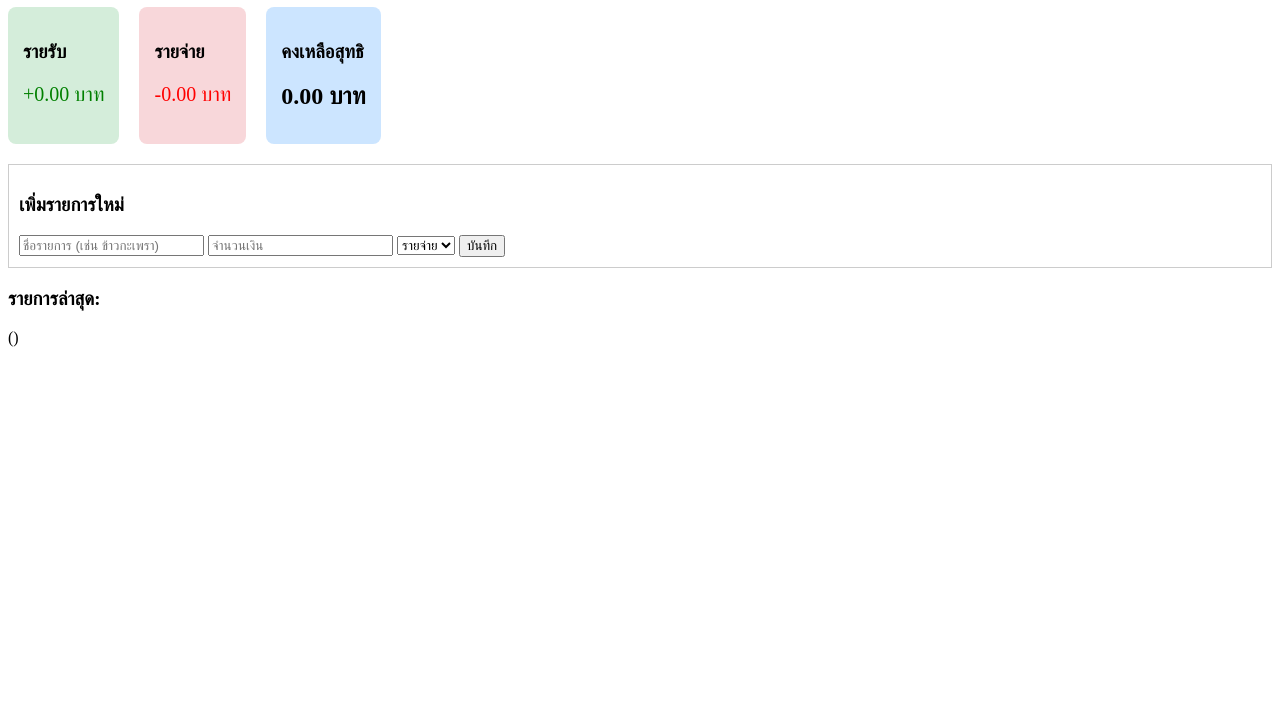
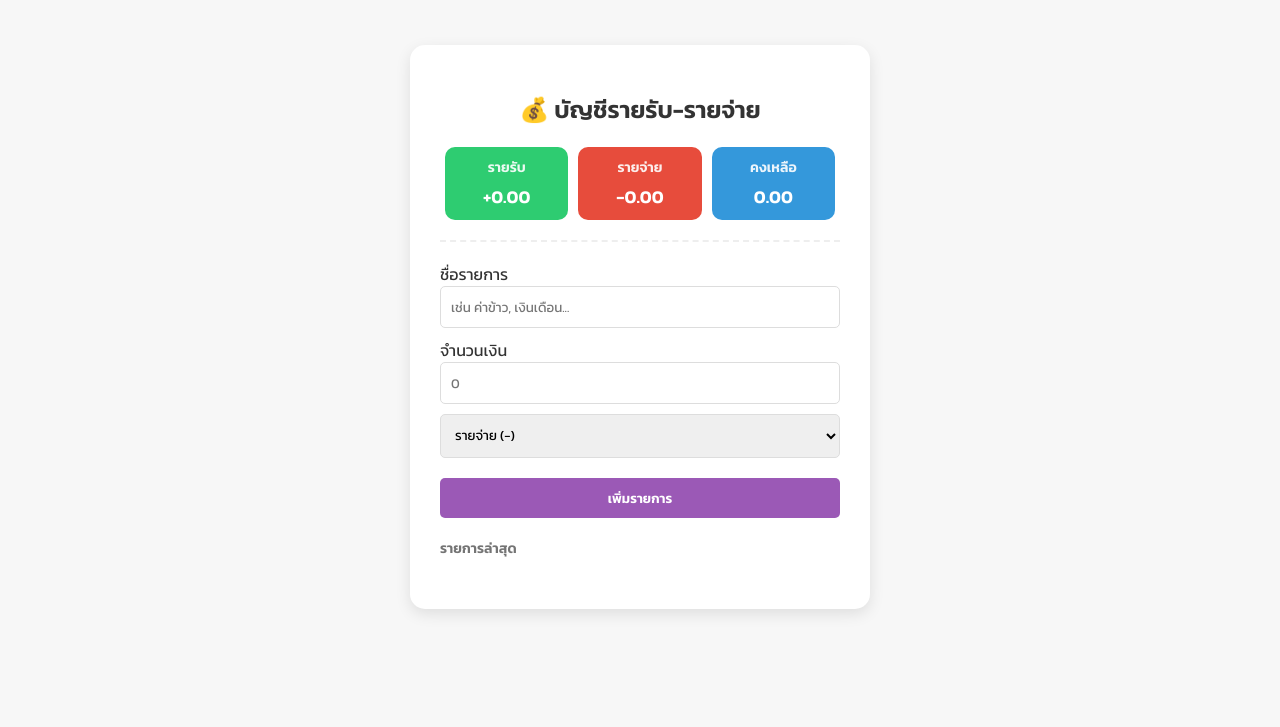
Before and after one commit to phodsathorn/expense-tracker, a website: page public/index.html in a window 1280 px wide. Shown: the part 73-800 px from the top of the page. Drawn offline with Linux system fonts and the light colour scheme; no server answers.

Commit message:
UI Makeover

```diff
--- a/public/index.html
+++ b/public/index.html
@@ -1,47 +1,158 @@
 <!DOCTYPE html>
-<html lang="en">
+<html lang="th">
 <head>
     <meta charset="UTF-8">
     <meta name="viewport" content="width=device-width, initial-scale=1.0">
     <title>Expense Tracker</title>
+    <link href="https://fonts.googleapis.com/css2?family=Kanit:wght@300;400;600&display=swap" rel="stylesheet">
+
+    <style>
+        /* --- CSS แต่งสวย --- */
+        body {
+            font-family: 'Kanit', sans-serif;
+            background-color: #f7f7f7; /* พื้นหลังสีเทาอ่อน */
+            display: flex;
+            justify-content: center;
+            align-items: center;
+            min-height: 100vh;
+            margin: 0;
+            color: #333;
+        }
+
+        .container {
+            background-color: #fff;
+            width: 100%;
+            max-width: 400px; /* จำกัดความกว้างให้เหมือนมือถือ */
+            padding: 30px;
+            border-radius: 15px; /* มุมโค้ง */
+            box-shadow: 0 5px 15px rgba(0,0,0,0.1); /* เงาฟุ้งๆ */
+        }
+
+        h1 {
+            text-align: center;
+            margin-bottom: 20px;
+            font-size: 24px;
+        }
+
+        /* กล่องยอดเงิน */
+        .balance-container {
+            display: flex;
+            justify-content: space-between;
+            margin-bottom: 20px;
+            text-align: center;
+        }
+
+        .box {
+            flex: 1;
+            padding: 10px;
+            margin: 0 5px;
+            border-radius: 10px;
+            color: #fff;
+        }
+
+        .box-income { background-color: #2ecc71; } /* เขียว */
+        .box-expense { background-color: #e74c3c; } /* แดง */
+        .box-total { background-color: #3498db; }  /* ฟ้า */
+
+        h3 { margin: 0; font-size: 14px; opacity: 0.9; }
+        p { margin: 5px 0 0; font-size: 18px; font-weight: bold; }
+
+        /* ฟอร์มกรอกข้อมูล */
+        .form-control {
+            margin-bottom: 10px;
+        }
+
+        input, select, button {
+            width: 100%;
+            padding: 10px;
+            border: 1px solid #ddd;
+            border-radius: 5px;
+            font-family: 'Kanit', sans-serif;
+            box-sizing: border-box; /* ให้ padding ไม่ดันกล่องขยาย */
+        }
+
+        button {
+            background-color: #9b59b6; /* สีม่วง */
+            color: white;
+            border: none;
+            cursor: pointer;
+            font-weight: bold;
+            margin-top: 10px;
+            transition: 0.3s;
+        }
+
+        button:hover { background-color: #8e44ad; }
+
+        /* รายการ */
+        ul {
+            list-style-type: none;
+            padding: 0;
+            margin-top: 20px;
+        }
+
+        li {
+            background-color: #fff;
+            border-bottom: 1px solid #eee;
+            padding: 10px;
+            display: flex;
+            justify-content: space-between;
+            align-items: center;
+        }
+
+        li:last-child { border-bottom: none; }
+
+        .money-plus { color: #2ecc71; font-weight: bold; }
+        .money-minus { color: #e74c3c; font-weight: bold; }
+    </style>
 </head>
 <body>
-    <h1>โปรแกรมบันทึกรายรับ-รายจ่าย</h1>
-    <div style="display: flex; gap: 20px; margin-bottom: 20px;">
-        <div style="background-color: #d4edda; padding: 15px; border-radius: 8px;">
+
+    <div class="container">
+        <h1>💰 บัญชีรายรับ-รายจ่าย</h1>
+
+        <div class="balance-container">
+            <div class="box box-income">
                 <h3>รายรับ</h3>
-            <p id="money-plus" style="color: green; font-size: 20px;">+0.00 บาท</p>
+                <p id="money-plus">+0.00</p>
             </div>
-        <div style="background-color: #f8d7da; padding: 15px; border-radius: 8px;">
+            <div class="box box-expense">
                 <h3>รายจ่าย</h3>
-            <p id="money-minus" style="color: red; font-size: 20px;">-0.00 บาท</p>
+                <p id="money-minus">-0.00</p>
             </div>
-        <div style="background-color: #cce5ff; padding: 15px; border-radius: 8px;">
-            <h3>คงเหลือสุทธิ</h3>
-            <h2 id="balance">0.00 บาท</h2>
+            <div class="box box-total">
+                <h3>คงเหลือ</h3>
+                <p id="balance">0.00</p>
             </div>
         </div>
 
-    <div style="margin-bottom: 20px; padding: 10px; border: 1px solid #ccc;">
-        <h3>เพิ่มรายการใหม่</h3>
-        <input type="text" id="text" placeholder="ชื่อรายการ (เช่น ข้าวกะเพรา)">
-        <input type="number" id="amount" placeholder="จำนวนเงิน">
+        <div style="border-top: 2px dashed #eee; margin: 20px 0;"></div>
 
+        <div class="form-control">
+            <label>ชื่อรายการ</label>
+            <input type="text" id="text" placeholder="เช่น ค่าข้าว, เงินเดือน...">
+        </div>
+
+        <div class="form-control">
+            <label>จำนวนเงิน</label>
+            <input type="number" id="amount" placeholder="0">
+        </div>
+
+        <div class="form-control">
             <select id="type">
-            <option value="expense">รายจ่าย</option>
-            <option value="income">รายรับ</option>
+                <option value="expense">รายจ่าย (-)</option>
+                <option value="income">รายรับ (+)</option>
             </select>
+        </div>
 
-        <button onclick="addTransaction()">บันทึก</button>
-    </div>
-    <h3>รายการล่าสุด:</h3>
+        <button onclick="addTransaction()">เพิ่มรายการ</button>
 
+        <h3 style="margin-top: 20px; color: #666;">รายการล่าสุด</h3>
         <ul id="list">
             </ul>
-
+    </div>
 
     <script>
-// 1. ฟังก์ชันดึงข้อมูลและคำนวณ Dashboard
+        // --- 1. ฟังก์ชันดึงข้อมูล (Logic เดิมของคุณ แต่แก้ URL ให้เป็น Relative Path แล้ว) ---
         async function getTransactions() {
             try {
                 const response = await fetch('/api/transactions');
@@ -49,46 +160,44 @@
 
                 if (res.success) {
                     const list = document.getElementById('list');
-                list.innerHTML = ''; // ล้างรายการเก่า
+                    list.innerHTML = '';
 
-                // เริ่มต้นตัวแปรคำนวณ
                     let income = 0;
                     let expense = 0;
 
                     res.data.forEach(item => {
-                    // --- สร้างรายการลง List ---
                         const li = document.createElement('li');
+                        // ใส่ class ให้สีสวยๆ
                         const sign = item.type === 'expense' ? '-' : '+';
-                    li.style.color = item.type === 'expense' ? 'red' : 'green';
-                    li.innerText = `${item.text} (${sign}${item.amount} บาท)`;
+                        const amountClass = item.type === 'expense' ? 'money-minus' : 'money-plus';
+
+                        li.innerHTML = `
+                            <span>${item.text}</span>
+                            <span class="${amountClass}">${sign}${item.amount.toLocaleString()} บาท</span>
+                        `;
+
                         list.appendChild(li);
 
-                    // --- คำนวณยอด ---
-                    if (item.type === 'income') {
-                        income += item.amount;
-                    } else {
-                        expense += item.amount;
-                    }
+                        if (item.type === 'income') income += item.amount;
+                        else expense += item.amount;
                     });
 
-                // --- อัปเดต Dashboard ---
-                // ใช้ .toFixed(2) เพื่อให้มีทศนิยม 2 ตำแหน่งสวยๆ
-                document.getElementById('money-plus').innerText = `+${income.toFixed(2)} บาท`;
-                document.getElementById('money-minus').innerText = `-${expense.toFixed(2)} บาท`;
-                document.getElementById('balance').innerText = `${(income - expense).toFixed(2)} บาท`;
+                    // ใช้ toLocaleString() ให้มีลูกน้ำคั่น (เช่น 20,000)
+                    document.getElementById('money-plus').innerText = `+${income.toLocaleString()}`;
+                    document.getElementById('money-minus').innerText = `-${expense.toLocaleString()}`;
+                    document.getElementById('balance').innerText = `${(income - expense).toLocaleString()}`;
                 }
             } catch (err) {
                 console.error('Error:', err);
             }
         }
 
-    // 2. ฟังก์ชันสำหรับบันทึกข้อมูล (เชื่อมกับปุ่มกด)
+        // --- 2. ฟังก์ชันเพิ่มรายการ ---
         async function addTransaction() {
             const text = document.getElementById('text').value;
             const amount = document.getElementById('amount').value;
             const type = document.getElementById('type').value;
 
-        // เช็คว่ากรอกครบไหม
             if (text.trim() === '' || amount.trim() === '') {
                 alert('กรุณากรอกข้อมูลให้ครบถ้วน');
                 return;
@@ -101,34 +210,26 @@
             };
 
             try {
-            // ส่งข้อมูลไปหลังบ้าน
                 const response = await fetch('/api/transactions', {
                     method: 'POST',
-                headers: {
-                    'Content-Type': 'application/json'
-                },
+                    headers: { 'Content-Type': 'application/json' },
                     body: JSON.stringify(transactionData)
                 });
 
                 const res = await response.json();
 
                 if (res.success) {
-                alert('บันทึกสำเร็จ!');
-                // เคลียร์ช่อง
                     document.getElementById('text').value = '';
                     document.getElementById('amount').value = '';
-
-                // โหลดข้อมูลใหม่ทันที (ตัวเลขจะอัปเดตตรงนี้)
                     getTransactions();
                 }
             } catch (err) {
                 console.error('Error:', err);
-            alert('เกิดข้อผิดพลาดในการบันทึก');
+                alert('เกิดข้อผิดพลาด');
             }
         }
 
-    // 3. สั่งให้ทำงานทันทีเมื่อเปิดเว็บ
         getTransactions();
-    </script>()
+    </script>
 </body>
 </html>
```
Lines whose indentation alone changed are shown as unchanged.
